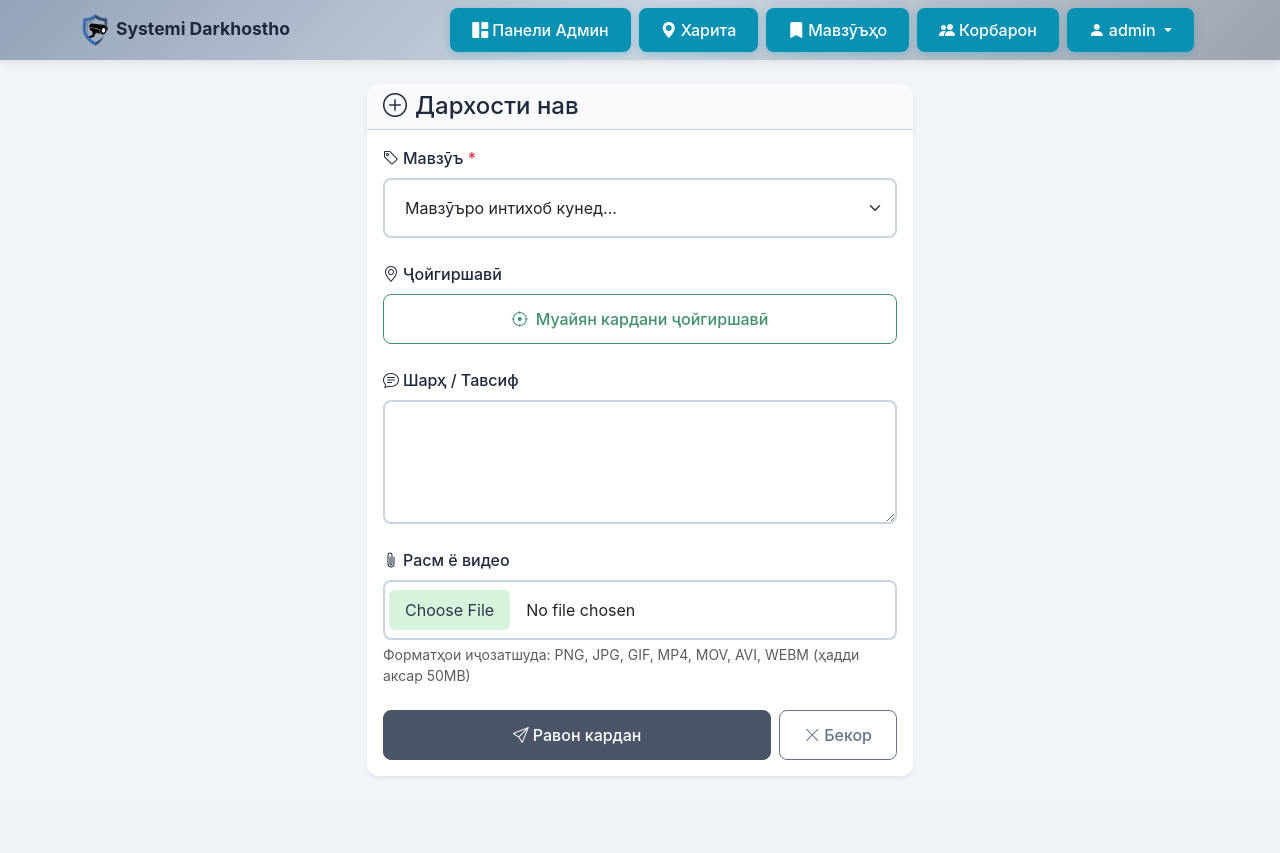
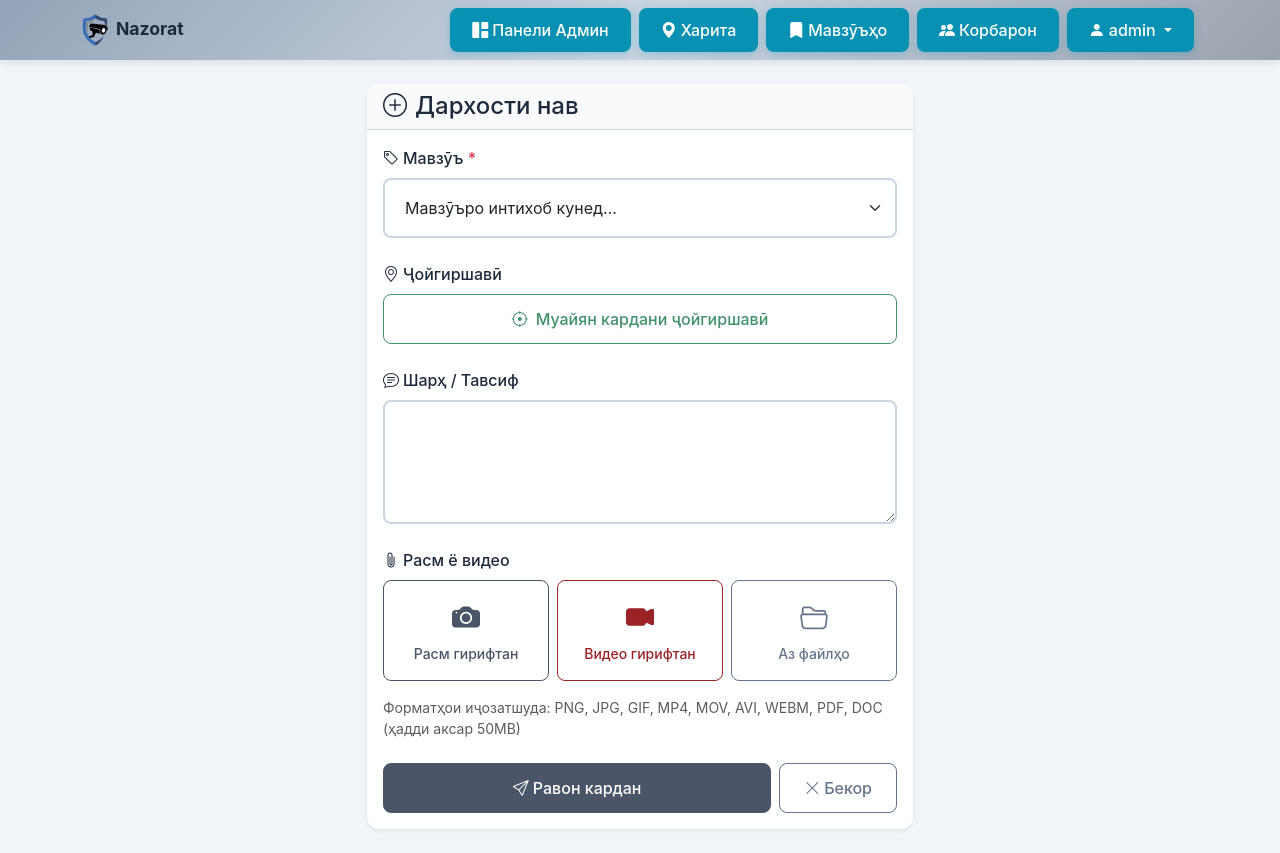
Before and after one commit to greyversarex/Nazorat, a Flask app: page /user/create in a window 1280 px wide. Before the commit the page ends 777 px from the top, so only its background shows below. Run offline with Flask 3, Linux system fonts and the light colour scheme; a user stored in the database is signed in; tables that the repository leaves empty hold one stand-in row (values such as "Sample post").

Commit message:
Update site name to Nazorat and enable direct camera/video capture in request forms
Replace all instances of "Systemi Darkhostho" with "Nazorat" and update the create_request.html template to include options for taking photos and recording videos directly from the device's camera, alongside file uploads.

Replit-Commit-Author: Agent
Replit-Commit-Session-Id: 02fb7232-2725-48d8-a038-be08a749462b
Replit-Commit-Checkpoint-Type: full_checkpoint
Replit-Commit-Event-Id: 40ecaf6b-c6cf-4fc0-9592-1361c4d29919
Replit-Commit-Screenshot-Url: https://storage.googleapis.com/screenshot-production-us-central1/31a486db-a867-45d7-a753-bc572c5c01e4/02fb7232-2725-48d8-a038-be08a749462b/1T0gJpy

```diff
--- a/templates/admin/dashboard.html
+++ b/templates/admin/dashboard.html
@@ -1,6 +1,6 @@
 {% extends "base.html" %}
 
-{% block title %}Панели Админ - Systemi Darkhostho{% endblock %}
+{% block title %}Панели Админ - Nazorat{% endblock %}
 
 {% block content %}
 <div class="d-flex justify-content-between align-items-center mb-4">
--- a/templates/admin/map.html
+++ b/templates/admin/map.html
@@ -1,6 +1,6 @@
 {% extends "base.html" %}
 
-{% block title %}Харита - Systemi Darkhostho{% endblock %}
+{% block title %}Харита - Nazorat{% endblock %}
 
 {% block content %}
 <div class="map-fullscreen-container">
--- a/templates/admin/topic_form.html
+++ b/templates/admin/topic_form.html
@@ -1,6 +1,6 @@
 {% extends "base.html" %}
 
-{% block title %}{% if topic %}Таҳрири мавзӯъ{% else %}Мавзӯъи нав{% endif %} - Systemi Darkhostho{% endblock %}
+{% block title %}{% if topic %}Таҳрири мавзӯъ{% else %}Мавзӯъи нав{% endif %} - Nazorat{% endblock %}
 
 {% block content %}
 <div class="row justify-content-center">
--- a/templates/admin/topics.html
+++ b/templates/admin/topics.html
@@ -1,6 +1,6 @@
 {% extends "base.html" %}
 
-{% block title %}Мавзӯъҳо - Systemi Darkhostho{% endblock %}
+{% block title %}Мавзӯъҳо - Nazorat{% endblock %}
 
 {% block content %}
 <div class="d-flex justify-content-between align-items-center mb-4">
--- a/templates/admin/user_form.html
+++ b/templates/admin/user_form.html
@@ -1,6 +1,6 @@
 {% extends "base.html" %}
 
-{% block title %}{% if user %}Таҳрири корбар{% else %}Корбари нав{% endif %} - Systemi Darkhostho{% endblock %}
+{% block title %}{% if user %}Таҳрири корбар{% else %}Корбари нав{% endif %} - Nazorat{% endblock %}
 
 {% block content %}
 <div class="row justify-content-center">
--- a/templates/admin/users.html
+++ b/templates/admin/users.html
@@ -1,6 +1,6 @@
 {% extends "base.html" %}
 
-{% block title %}Корбарон - Systemi Darkhostho{% endblock %}
+{% block title %}Корбарон - Nazorat{% endblock %}
 
 {% block content %}
 <div class="d-flex justify-content-between align-items-center mb-4">
--- a/templates/auth/login.html
+++ b/templates/auth/login.html
@@ -1,6 +1,6 @@
 {% extends "base.html" %}
 
-{% block title %}Воридшавӣ - Systemi Darkhostho{% endblock %}
+{% block title %}Воридшавӣ - Nazorat{% endblock %}
 
 {% block content %}
 <div class="row justify-content-center">
--- a/templates/base.html
+++ b/templates/base.html
@@ -4,14 +4,14 @@
     <meta charset="UTF-8">
     <meta name="viewport" content="width=device-width, initial-scale=1.0, maximum-scale=1.0, user-scalable=no">
     <meta name="theme-color" content="#2d6a4f">
-    <meta name="description" content="Systemi Darkhostho - Системаи идоракунии дархостҳо">
+    <meta name="description" content="Nazorat - Системаи идоракунии дархостҳо">
     <meta name="apple-mobile-web-app-capable" content="yes">
     <meta name="apple-mobile-web-app-status-bar-style" content="default">
-    <meta name="apple-mobile-web-app-title" content="Darkhostho">
+    <meta name="apple-mobile-web-app-title" content="Nazorat">
     <meta name="csrf-token" content="{{ csrf_token() }}">
     <link rel="manifest" href="/manifest.json">
     <link rel="apple-touch-icon" href="/static/icons/icon-192.png">
-    <title>{% block title %}Systemi Darkhostho{% endblock %}</title>
+    <title>{% block title %}Nazorat{% endblock %}</title>
     <link href="https://cdn.jsdelivr.net/npm/bootstrap@5.3.2/dist/css/bootstrap.min.css" rel="stylesheet">
     <link href="https://cdn.jsdelivr.net/npm/bootstrap-icons@1.11.1/font/bootstrap-icons.css" rel="stylesheet">
     <link href="https://cdnjs.cloudflare.com/ajax/libs/font-awesome/6.5.1/css/all.min.css" rel="stylesheet">
@@ -22,7 +22,7 @@
     <nav class="navbar navbar-expand-lg navbar-dark sticky-top">
         <div class="container">
             <a class="navbar-brand fw-bold" href="/">
-                <img src="/static/icons/camera-logo.png" alt="Logo" height="32" class="me-2">Systemi Darkhostho
+                <img src="/static/icons/camera-logo.png" alt="Logo" height="32" class="me-2">Nazorat
             </a>
             {% if current_user.is_authenticated %}
             <button class="navbar-toggler" type="button" data-bs-toggle="collapse" data-bs-target="#navbarNav">
--- a/templates/user/create_request.html
+++ b/templates/user/create_request.html
@@ -1,6 +1,6 @@
 {% extends "base.html" %}
 
-{% block title %}Дархости нав - Systemi Darkhostho{% endblock %}
+{% block title %}Дархости нав - Nazorat{% endblock %}
 
 {% block content %}
 <div class="row justify-content-center">
@@ -64,20 +64,63 @@
                     </div>
 
                     <div class="mb-4">
-                        <label for="media" class="form-label">
+                        <label class="form-label">
                             <i class="bi bi-paperclip me-1"></i>Расм ё видео
                         </label>
-                        <input type="file"
-                               class="form-control form-control-lg"
-                               id="media"
-                               name="media"
-                               accept="image/*,video/*">
+
+                        <div class="row g-2 mb-3">
+                            <div class="col-6 col-md-4">
+                                <label class="btn btn-outline-primary w-100 d-flex flex-column align-items-center py-3" for="cameraInput">
+                                    <i class="bi bi-camera-fill fs-3 mb-1"></i>
+                                    <span class="small">Расм гирифтан</span>
+                                </label>
+                                <input type="file"
+                                       class="d-none media-input"
+                                       id="cameraInput"
+                                       accept="image/*"
+                                       capture="environment">
+                            </div>
+                            <div class="col-6 col-md-4">
+                                <label class="btn btn-outline-danger w-100 d-flex flex-column align-items-center py-3" for="videoInput">
+                                    <i class="bi bi-camera-video-fill fs-3 mb-1"></i>
+                                    <span class="small">Видео гирифтан</span>
+                                </label>
+                                <input type="file"
+                                       class="d-none media-input"
+                                       id="videoInput"
+                                       accept="video/*"
+                                       capture="environment">
+                            </div>
+                            <div class="col-12 col-md-4">
+                                <label class="btn btn-outline-secondary w-100 d-flex flex-column align-items-center py-3" for="fileInput">
+                                    <i class="bi bi-folder2-open fs-3 mb-1"></i>
+                                    <span class="small">Аз файлҳо</span>
+                                </label>
+                                <input type="file"
+                                       class="d-none media-input"
+                                       id="fileInput"
+                                       accept="image/*,video/*,.pdf,.doc,.docx">
+                            </div>
+                        </div>
+
+                        <input type="file" class="d-none" id="media" name="media" accept="image/*,video/*,.pdf,.doc,.docx">
+
                         <div class="form-text">
-                            Форматҳои иҷозатшуда: PNG, JPG, GIF, MP4, MOV, AVI, WEBM (ҳадди аксар 50MB)
+                            Форматҳои иҷозатшуда: PNG, JPG, GIF, MP4, MOV, AVI, WEBM, PDF, DOC (ҳадди аксар 50MB)
                         </div>
                         <div id="mediaPreview" class="mt-2" style="display: none;">
-                            <img id="imagePreview" class="img-thumbnail" style="max-height: 200px; display: none;">
-                            <video id="videoPreview" style="max-height: 200px; display: none;" controls></video>
+                            <div class="d-flex align-items-start gap-2">
+                                <div class="flex-grow-1">
+                                    <img id="imagePreview" class="img-thumbnail" style="max-height: 200px; display: none;">
+                                    <video id="videoPreview" style="max-height: 200px; display: none;" controls></video>
+                                    <div id="filePreview" class="alert alert-secondary py-2" style="display: none;">
+                                        <i class="bi bi-file-earmark me-2"></i><span id="fileName"></span>
+                                    </div>
+                                </div>
+                                <button type="button" id="clearMediaBtn" class="btn btn-outline-danger btn-sm">
+                                    <i class="bi bi-x-lg"></i>
+                                </button>
+                            </div>
                         </div>
                     </div>
 
@@ -181,31 +224,64 @@
             );
         };
 
-        var mediaInput = document.getElementById('media');
+        var mainMediaInput = document.getElementById('media');
         var mediaPreview = document.getElementById('mediaPreview');
         var imgPreview = document.getElementById('imagePreview');
         var vidPreview = document.getElementById('videoPreview');
+        var filePreview = document.getElementById('filePreview');
+        var fileName = document.getElementById('fileName');
+        var clearMediaBtn = document.getElementById('clearMediaBtn');
+        var mediaInputs = document.querySelectorAll('.media-input');
 
-        mediaInput.onchange = function(e) {
-            var file = e.target.files[0];
+        function showPreview(file) {
             if (!file) {
-                mediaPreview.style.display = 'none';
+                hidePreview();
                 return;
             }
 
             var url = URL.createObjectURL(file);
 
+            imgPreview.style.display = 'none';
+            vidPreview.style.display = 'none';
+            filePreview.style.display = 'none';
+
             if (file.type.indexOf('image') === 0) {
                 imgPreview.src = url;
                 imgPreview.style.display = 'block';
-                vidPreview.style.display = 'none';
-                mediaPreview.style.display = 'block';
             } else if (file.type.indexOf('video') === 0) {
                 vidPreview.src = url;
                 vidPreview.style.display = 'block';
-                imgPreview.style.display = 'none';
-                mediaPreview.style.display = 'block';
+            } else {
+                fileName.textContent = file.name;
+                filePreview.style.display = 'block';
             }
+
+            mediaPreview.style.display = 'block';
+        }
+
+        function hidePreview() {
+            mediaPreview.style.display = 'none';
+            imgPreview.style.display = 'none';
+            vidPreview.style.display = 'none';
+            filePreview.style.display = 'none';
+            mainMediaInput.value = '';
+        }
+
+        mediaInputs.forEach(function(input) {
+            input.onchange = function(e) {
+                var file = e.target.files[0];
+                if (file) {
+                    var dt = new DataTransfer();
+                    dt.items.add(file);
+                    mainMediaInput.files = dt.files;
+                    showPreview(file);
+                }
+            };
+        });
+
+        clearMediaBtn.onclick = function() {
+            hidePreview();
+            mediaInputs.forEach(function(input) { input.value = ''; });
         };
     });
 })();
--- a/templates/user/dashboard.html
+++ b/templates/user/dashboard.html
@@ -1,6 +1,6 @@
 {% extends "base.html" %}
 
-{% block title %}Дархостҳои ман - Systemi Darkhostho{% endblock %}
+{% block title %}Дархостҳои ман - Nazorat{% endblock %}
 
 {% block content %}
 <div class="d-flex justify-content-between align-items-center mb-4">
--- a/templates/user/view_request.html
+++ b/templates/user/view_request.html
@@ -1,6 +1,6 @@
 {% extends "base.html" %}
 
-{% block title %}Дархост #{{ request.id }} - Systemi Darkhostho{% endblock %}
+{% block title %}Дархост #{{ request.id }} - Nazorat{% endblock %}
 
 {% block content %}
 <div class="row justify-content-center">
```
Also changed, not shown: replit.md (+1 -1 lines), static/manifest.json, 1 other file.
